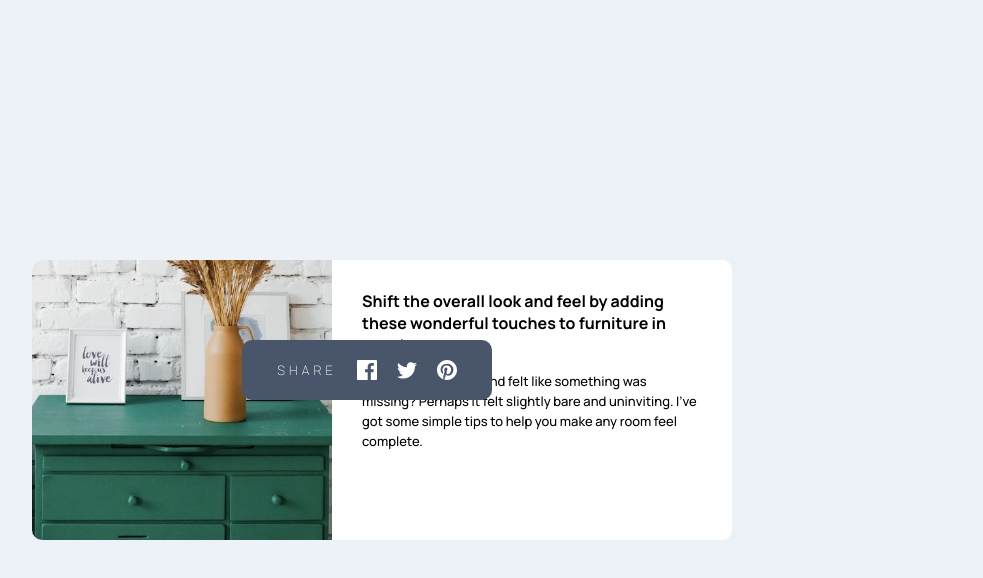
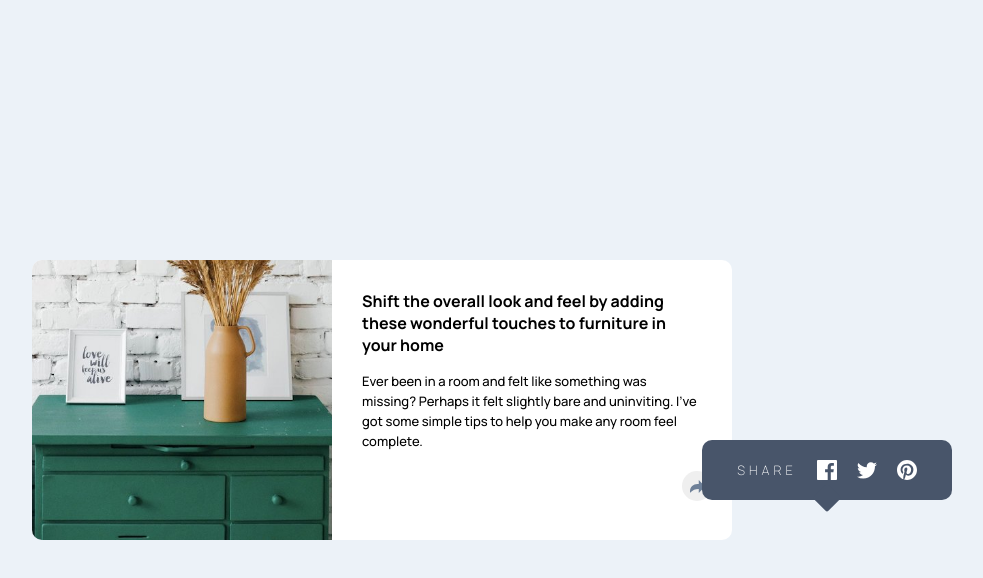
Before and after one commit to Rafael15gv/article-preview-component-master, a plain HTML site: page index.html in a window 1280 px wide. Both pictures are taken after a click on the button 955 px from the left and 491 px from the top of the page. Shown: the whole page, without its empty margins (258-1241 px from the left). Drawn offline with Linux system fonts and the light colour scheme.

Commit message:
fix js and CSS, pendiente arreglar un detalle con el icono share.

```diff
--- a/index.html
+++ b/index.html
@@ -51,6 +51,7 @@
         <div class="redes redes--pinteres"></div>
         <div class="redes redes--shareIcon"></div>
       </section>
+      <div class="triangulo hiden"></div>
     </div>
     </main>
     <script src="/index.js"></script>
--- a/index.js
+++ b/index.js
@@ -4,5 +4,7 @@ const btn = document.getElementsByClassName("profile__btn")[0];
 btn.addEventListener("click", function () {
   // alert("hola");
   document.querySelector(".redes__black").classList.remove("hiden");
-  document.querySelector(".profile").classList.add("hiden");
+  document.querySelector(".triangulo").classList.remove("hiden");
+  document.querySelector(".profile__img").classList.add("hiden");
+  document.querySelector(".profile__p").classList.add("hiden");
 });
--- a/style.css
+++ b/style.css
@@ -139,6 +139,8 @@ body {
   display: none;
 }
 
+
+
 @media (width >= 450px) {
   body {
     position: relative;
@@ -151,6 +153,7 @@ body {
     height: 280px;
     padding: 0px;
     border-radius: 10px;
+
 
     .container__img {
       width: 300px;
@@ -171,17 +174,30 @@ body {
   }
 
   .redes__black {
+    position: absolute;
     align-items: center;
     background-color: var(--Very-Dark-Grayish-Blue);
     width: 250px;
     height: 60px;
     border-radius: 10px;
-    position: absolute;
-    left: 500px;
-    bottom: 400px;
+    left: 960px;
+    bottom: 300px;
   }
 
   .redes--shareIcon {
     display: none;
   }
+
+  .triangulo {
+    width: 20px;
+    height: 20px;
+    border-radius: 2px;
+    transform: rotate(45deg);
+    left: 1075px;
+    background-color: var(--Very-Dark-Grayish-Blue);
+    bottom: 292px;
+    position: absolute;
+  }
+
+
 }
```
Lines whose indentation alone changed are shown as unchanged.
